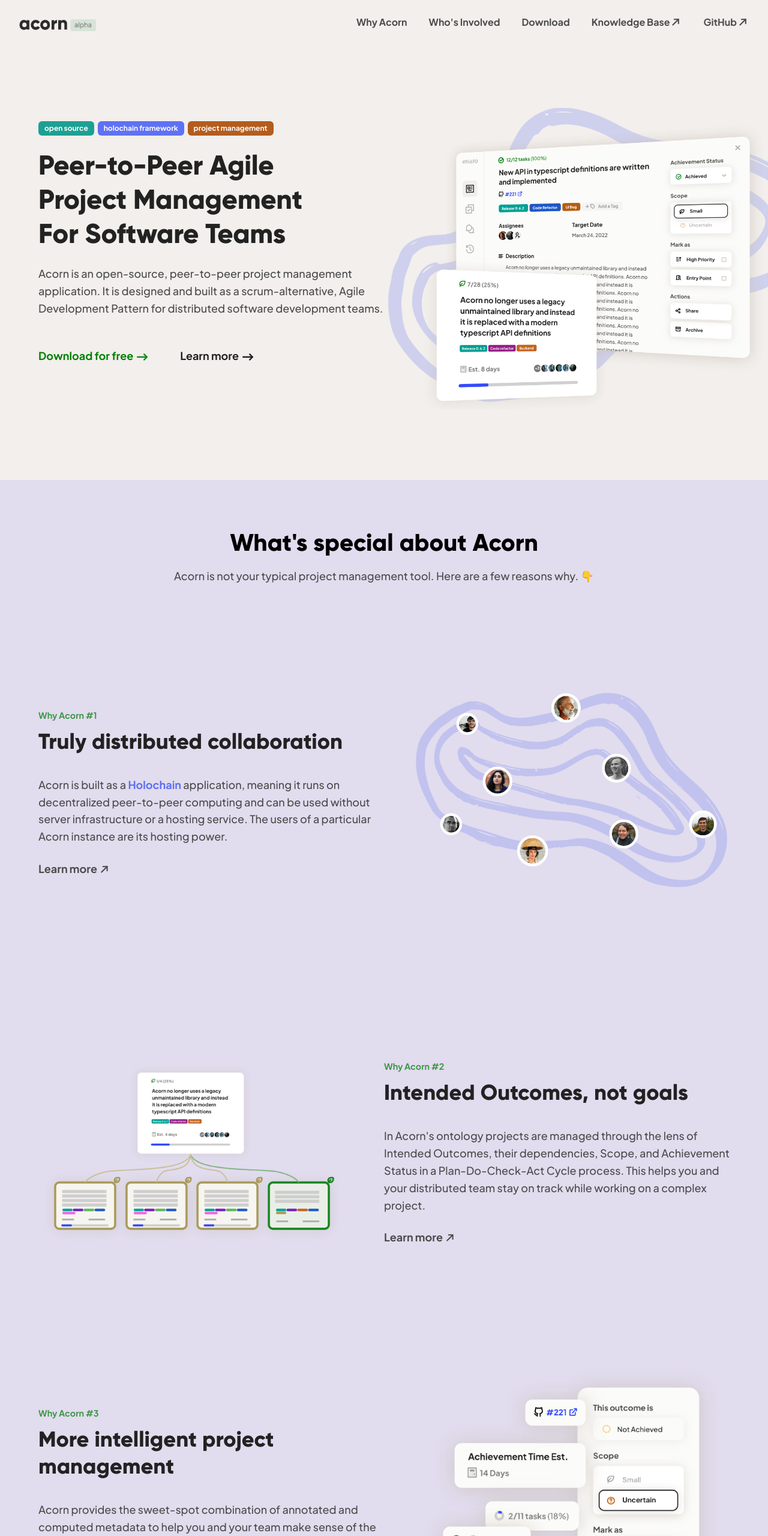
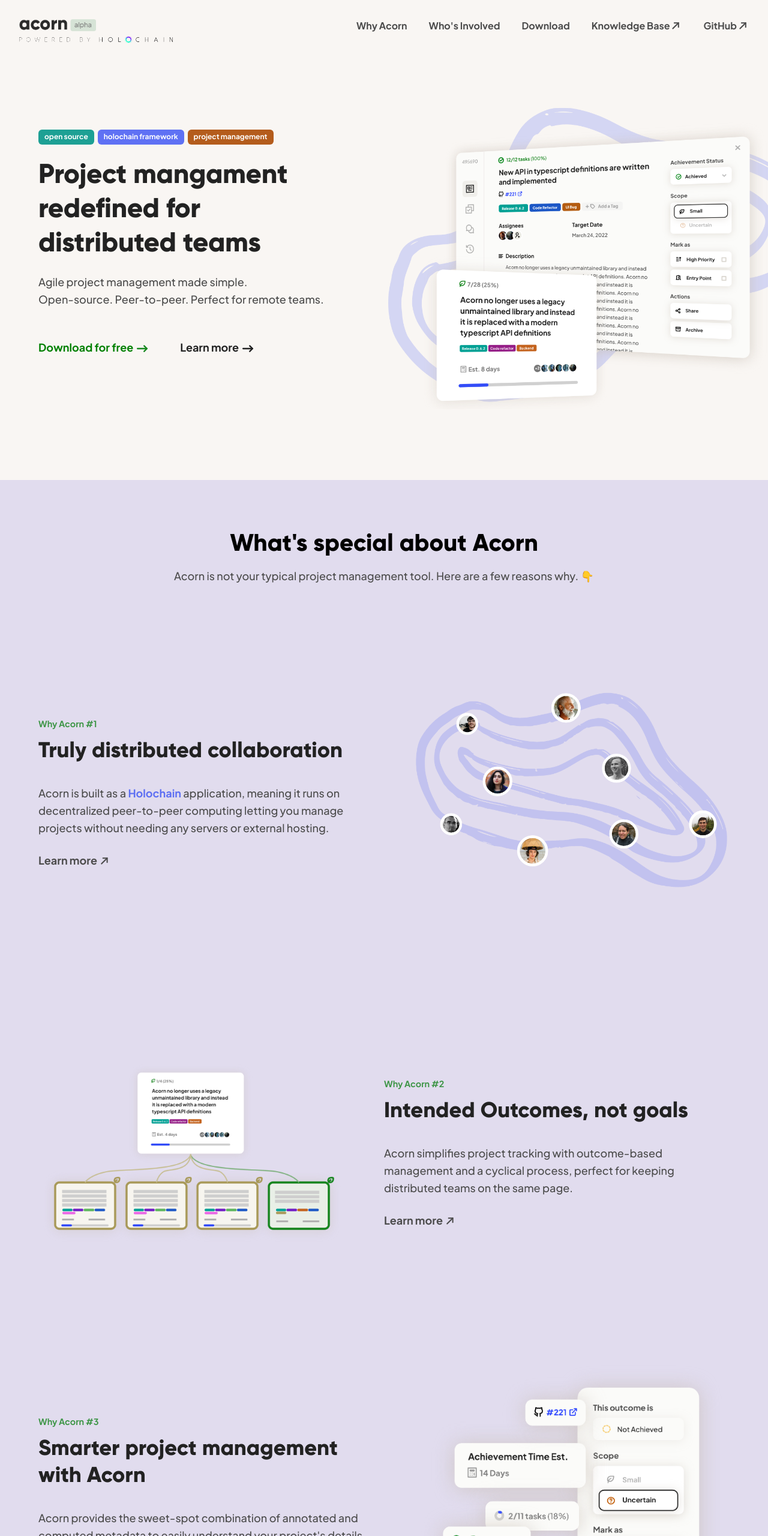
Before and after one commit to lightningrodlabs/acorn-site, a Gatsby site: page / in a window 1280 px wide. Shown: the top 2560 px of the page at 60% size. Built offline with nearby package versions, Linux system fonts and the light colour scheme; Gatsby itself is replaced by a stand-in of ours.

Commit message:
add powered by holochain under logo, content refinements

```diff
--- a/gatsby-config.ts
+++ b/gatsby-config.ts
@@ -3,7 +3,7 @@
 const config: GatsbyConfig = {
   siteMetadata: {
     title: `Acorn | Open Source P2P Project Management for Software Teams`,
-    description: `Powered by Holochain, Acorn is designed and built as a scrum-alternative, Agile Development Pattern for distributed software development teams.`,
+    description: `Agile project management made simple. Open-source, peer-to-peer, perfect for remote teams.`,
     // image for social sharing
     // make sure there is a copy of it in 'static' folder
     image: `/acorn-social-sharing-preview.png`,
--- a/src/components/Footer/Footer.scss
+++ b/src/components/Footer/Footer.scss
@@ -18,7 +18,7 @@
     padding: 4rem;
   }
 
-  @include media-down(tablet) {
+  @include media-down(desktop) {
     flex-direction: column;
     align-items: center;
     padding: 2rem 1rem 3rem 1rem;
@@ -31,7 +31,7 @@
 
   .footer-row {
     p {
-      font-size: 0.9rem;
+      font-size: 0.875rem;
       color: var(--color-text-caption);
       margin: 0;
       max-width: unset;
@@ -66,7 +66,7 @@
       justify-content: right;
       flex: 1;
 
-      @include media-down(tablet) {
+      @include media-down(desktop) {
         flex-direction: column;
         align-items: center;
       }
@@ -78,7 +78,7 @@
   display: flex;
   flex-direction: row;
 
-  @include media-down(tablet) {
+  @include media-down(desktop) {
     margin-top: 1rem;
   }
 
--- a/src/components/Header/Header.scss
+++ b/src/components/Header/Header.scss
@@ -1,10 +1,10 @@
 @import "../../mixin";
 
 header {
-  padding: 0.5rem 2rem;
+  padding: 2rem;
   display: flex;
   flex-direction: row;
-  align-items: center;
+  align-items: flex-start;
   justify-content: space-between;
   // flex: 1 auto;
   position: absolute;
@@ -16,7 +16,7 @@
   -moz-osx-font-smoothing: grayscale;
 
   @include media-down(tablet) {
-    padding: 1rem;
+    padding: 1.5rem 1rem;
     width: 100vw;
     box-sizing: border-box;
   }
@@ -27,6 +27,9 @@
     }
 
     .acorn-logo-wrapper {
+      display: flex;
+      flex-direction: column;
+
       @include media-down(tablet) {
         margin-left: 1rem;
       }
@@ -34,6 +37,11 @@
       .acorn-logo {
         width: 8rem;
       }
+    }
+
+    .powered-holochain {
+      width: 16rem;
+      margin-top: 0.5rem
     }
   }
 
--- a/src/components/Header/Header.tsx
+++ b/src/components/Header/Header.tsx
@@ -3,9 +3,8 @@
 
 // images
 import MobileMenuIcon from "../../svgs/map.svg";
-
 import AcornLogo from "../../images/acorn-alpha-logo.png";
-
+import PoweredByHolochain from "../../images/acorn-powered-by-holochain.png";
 import ExternalLink from "../../svgs/external-link.svg";
 
 import { scrollToSection, scrollToHome } from "../Scroll";
@@ -22,8 +21,8 @@
         <h1>
           <div className="acorn-logo-wrapper">
            <img className="acorn-logo" src={AcornLogo} alt="Acorn Logo"/>
+           <img className="powered-holochain" src={PoweredByHolochain} alt="Powered by Holochain"/>
           </div>
-          {/* <AcornLogo /> */}
         </h1>
       </a>
       <nav className="header-menu-desktop">
--- a/src/components/MenuMobile/MenuMobile.scss
+++ b/src/components/MenuMobile/MenuMobile.scss
@@ -8,20 +8,34 @@
   top: 0;
   left: 0;
 
-  .menu-mobile-logo {
-    height: 2.25rem;
-    transition: 0.2s opacity ease;
-    width: 100%;
+  .menu-mobile-logo-wrapper {
+    display: flex;
+    flex-direction: column;
+    align-items: center;
 
-    &:hover {
-      opacity: 0.7;
+    .menu-mobile-logo {
+      transition: 0.2s opacity ease;
+      max-width: 15rem;
+      margin-bottom: 0.75rem;
+
+      &:hover {
+        opacity: 0.7;
+      }
+    }
+
+    .menu-mobile-powered-holochain {
+      max-width: 18rem;
     }
   }
+
+
 
   .menu-mobile-nav-socials {
     display: flex;
     flex-direction: column;
     align-items: flex-start;
+
+
     .menu-mobile-nav {
       margin-bottom: 2rem;
       padding: 1rem;
@@ -129,4 +143,5 @@
   flex-direction: column;
   margin: 1rem;
   position: relative;
+  text-align: center;
 }
--- a/src/components/MenuMobile/MenuMobile.tsx
+++ b/src/components/MenuMobile/MenuMobile.tsx
@@ -6,6 +6,7 @@
 
 // images
 import AcornLogo from "../../images/acorn-alpha-logo.png";
+import PoweredByHolochain from "../../images/acorn-powered-by-holochain.png";
 import MobileMenuCloseIcon from "../../svgs/x.svg";
 import ExternalLink from "../../svgs/external-link.svg";
 
@@ -43,8 +44,9 @@
               <MobileMenuCloseIcon className="close-icon" />
             </div>
             <a title="Acorn Logo" onClick={scrollToHome}>
-              <h1>
+              <h1 className="menu-mobile-logo-wrapper">
                 <img src={AcornLogo} className="menu-mobile-logo" />
+                <img className="menu-mobile-powered-holochain" src={PoweredByHolochain} alt="Powered by Holochain"/>
               </h1>
             </a>
 
--- a/src/global.scss
+++ b/src/global.scss
@@ -4,7 +4,7 @@
   // color names from https://www.color-name.com
 
   // color
-  --color-bg: #f2efec;
+  --color-bg: #f9f6f3;
   --color-bg-2: #e6e0d1;
   --color-bg-semi-transparent: #f2efec7b; //(50% opacity)
   --color-tag-bg-1: #1da094;
--- a/src/pages/index.tsx
+++ b/src/pages/index.tsx
@@ -118,9 +118,11 @@
               <div className="tag-wrapper tertiary">project management</div>
             </div>
             <h1 className="heading non-tablet">
-              Peer-to-Peer Agile <br />
-              Project Management <br />
-              For Software Teams
+              Project mangament
+              <br />
+              redefined for
+              <br />
+              distributed teams
             </h1>
 
             <h1 className="heading tablet">
@@ -128,10 +130,9 @@
             </h1>
 
             <p>
-              Acorn is an open-source, peer-to-peer project management
-              application. It is designed and built as a scrum-alternative,
-              Agile Development Pattern for distributed software development
-              teams.
+              Agile project management made simple.
+              <br />
+              Open-source. Peer-to-peer. Perfect for remote teams.
             </p>
 
             <div className="buttons-row">
@@ -171,7 +172,7 @@
         <div
           id="why"
           ref={featuresWrapperRef}
-          className='section why'
+          className="section why"
           style={{
             backgroundColor: `rgb(${bgColor.join(",")})`,
           }}
@@ -199,9 +200,8 @@
                     Holochain
                   </a>{" "}
                   application, meaning it runs on decentralized peer-to-peer
-                  computing and can be used without server infrastructure or a
-                  hosting service. The users of a particular Acorn instance are
-                  its hosting power.
+                  computing letting you manage projects without needing any
+                  servers or external hosting.
                 </p>
               }
               buttonLink="https://www.holochain.org/"
@@ -213,11 +213,7 @@
               // isActive={activeSlide === ActiveSlide.Feature2}
               slideNumber="2"
               title="Intended Outcomes, not goals"
-              description="In Acorn's ontology projects are managed through the lens
-                of Intended Outcomes, their dependencies, Scope, and
-                Achievement Status in a Plan-Do-Check-Act Cycle process.
-                This helps you and your distributed team stay on track
-                while working on a complex project."
+              description="Acorn simplifies project tracking with outcome-based management and a cyclical process, perfect for keeping distributed teams on the same page."
               buttonLink="https://docs.acorn.software/about-acorn/the-ontology-of-acorn"
               visual={FeatureVisualTwo}
               className="feature-slide-2"
@@ -226,12 +222,9 @@
             <FeatureSlide
               // isActive={activeSlide === ActiveSlide.Feature3}
               slideNumber="3"
-              title="More intelligent project management"
+              title="Smarter project management with Acorn"
               description="Acorn provides the sweet-spot combination of annotated and
-                computed metadata to help you and your team make sense of
-                the complexity of your project, make measurable
-                estimations of Outcome achievement durations, and to see
-                the progress status of the project as a whole."
+                computed metadata to easily understand your project's details, make estimates accurately, and check your whole project's progress at a glance."
               buttonLink="https://docs.acorn.software/about-acorn/the-ontology-of-acorn#outcome-scope"
               visual={FeatureVisualThree}
               className="feature-slide-3"
@@ -242,32 +235,32 @@
               <FeatureSlide
                 // isActive={activeSlide === ActiveSlide.Feature4}
                 slideNumber="4"
-                title="Multiple lenses for your project"
+                title="See your project your way"
                 description={
                   <p>
-                    Each project view in Acorn helps you and your team members
-                    when you have a different kind of focus. There is{" "}
+                    Acorn comes with different project views to match your
+                    focus. Use{" "}
                     <a
                       href="https://docs.acorn.software/project-views/map-view"
                       target="_blank"
                     >
                       Map View
                     </a>{" "}
-                    to offer a high-level overview,{" "}
+                    for a big-picture outlook,{" "}
                     <a
                       href="https://docs.acorn.software/project-views/table-view"
                       target="_blank"
                     >
                       Table View
                     </a>{" "}
-                    which is task-oriented, and{" "}
+                    to zero in on tasks, and{" "}
                     <a
                       href="https://docs.acorn.software/project-views/high-priority-view"
                       target="_blank"
                     >
                       Priority View
                     </a>{" "}
-                    for aligning your team.
+                    to keep your team aligned.
                   </p>
                 }
                 isFramedVisual
@@ -324,8 +317,7 @@
             />
           </div>
 
-          <div className="who-visual-wrapper">
-          </div>
+          <div className="who-visual-wrapper"></div>
         </div>
         {/* Download Section */}
         <div className="section download" id="download">
```
Also changed, not shown: src/images/acorn-powered-by-holochain.png (added).
